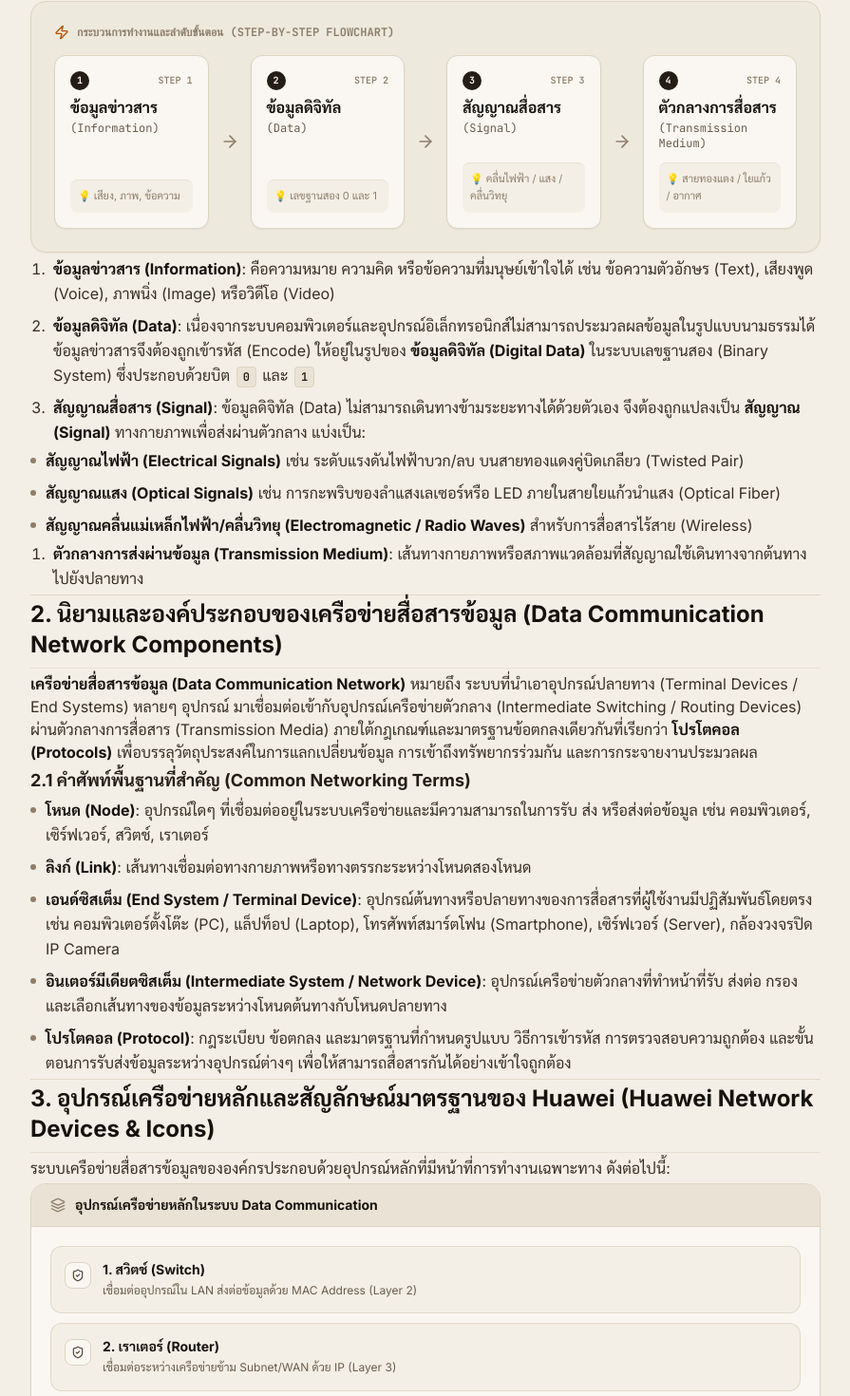
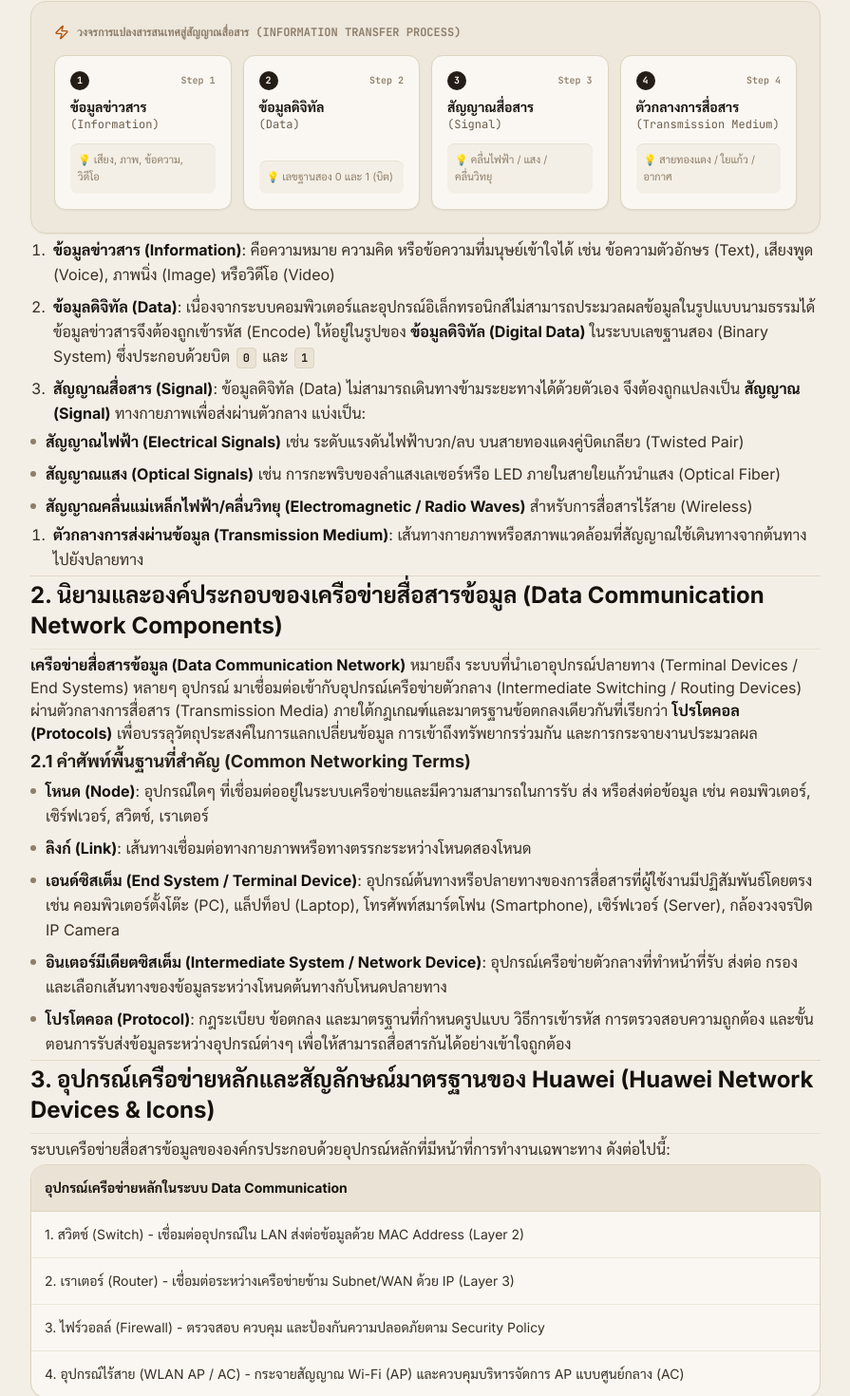
Before and after one commit to Supot77/Sum-Network, a React (Vite) app: page / in a window 1280 px wide. Shown: the part 849-2319 px from the top of the page at 95% size, without its empty margins (352-1247 px from the left). Built offline with nearby package versions, Linux system fonts and the light colour scheme.

Commit message:
fix: robust diagram parsing for tables, CLI, and flowcards without truncation

```diff
--- a/src/components/common/SmartDiagramBlock.jsx
+++ b/src/components/common/SmartDiagramBlock.jsx
@@ -1,5 +1,5 @@
 import React from 'react';
-import { ArrowRight, ArrowDown, Terminal, Check, Copy, Network, Layers, ShieldCheck, Zap, Server, Laptop, Cpu, GitFork } from 'lucide-react';
+import { ArrowRight, ArrowDown, Terminal, Check, Copy, Layers, ShieldCheck, Zap, Table } from 'lucide-react';
 
 export default function SmartDiagramBlock({ rawContent }) {
   const [copied, setCopied] = React.useState(false);
@@ -11,12 +11,146 @@ export default function SmartDiagramBlock({ rawContent }) {
     setTimeout(() => setCopied(false), 2000);
   };
 
-  // 1. Detect if it is a CLI terminal session (<Huawei>, [Huawei], Router#)
-  const isCli = /^[<[\w-]{1,20}[>#\]]/.test(text) || text.includes('system-view') || text.includes('display ') || text.includes('interface GigabitEthernet');
-  if (isCli) {
+  const lines = text.split('\n');
+
+  // 1. SPECIFIC FLOW: Information Transfer Process (Chapter 1)
+  if (text.includes('Information') && text.includes('Transmission Medium') && text.includes('--->')) {
+    const steps = [
+      { num: 1, title: 'ข้อมูลข่าวสาร', en: 'Information', note: 'เสียง, ภาพ, ข้อความ, วิดีโอ' },
+      { num: 2, title: 'ข้อมูลดิจิทัล', en: 'Data', note: 'เลขฐานสอง 0 และ 1 (บิต)' },
+      { num: 3, title: 'สัญญาณสื่อสาร', en: 'Signal', note: 'คลื่นไฟฟ้า / แสง / คลื่นวิทยุ' },
+      { num: 4, title: 'ตัวกลางการสื่อสาร', en: 'Transmission Medium', note: 'สายทองแดง / ใยแก้ว / อากาศ' },
+    ];
+
+    return (
+      <div className="my-6 p-5 sm:p-6 rounded-2xl bg-[#EAE3D5]/60 dark:bg-zinc-900/60 border border-[#DDD3C1] dark:border-zinc-800 font-sans shadow-sm">
+        <div className="flex items-center gap-2 mb-4 text-xs font-mono font-bold text-[#8E7E6A] dark:text-zinc-400 uppercase">
+          <Zap className="w-4 h-4 text-amber-700 dark:text-amber-400" />
+          <span>วงจรการแปลงสารสนเทศสู่สัญญาณสื่อสาร (Information Transfer Process)</span>
+        </div>
+
+        <div className="grid grid-cols-1 sm:grid-cols-2 lg:grid-cols-4 gap-3">
+          {steps.map((s, idx) => (
+            <div key={idx} className="p-4 rounded-xl bg-[#FAF7F2] dark:bg-zinc-950 border border-[#DDD3C1] dark:border-zinc-800 flex flex-col justify-between shadow-sm hover:border-[#8E7E6A] transition-colors">
+              <div>
+                <div className="flex items-center justify-between mb-2">
+                  <span className="w-5 h-5 rounded-full bg-[#231D16] text-[#FAF7F2] dark:bg-zinc-100 dark:text-zinc-950 text-[10px] font-mono font-bold flex items-center justify-center">
+                    {s.num}
+                  </span>
+                  <span className="text-[10px] font-mono text-[#8E7E6A] dark:text-zinc-500 font-semibold">
+                    Step {s.num}
+                  </span>
+                </div>
+                <div className="font-bold text-sm text-[#16120D] dark:text-zinc-100">{s.title}</div>
+                <div className="text-xs font-mono text-[#6B5C4B] dark:text-zinc-400">({s.en})</div>
+              </div>
+              <div className="text-[11px] text-[#8E7E6A] dark:text-zinc-400 mt-3 pt-2 border-t border-[#DDD3C1]/50 dark:border-zinc-800 bg-[#F4EFE6] dark:bg-zinc-900/60 p-2 rounded-lg">
+                💡 {s.note}
+              </div>
+            </div>
+          ))}
+        </div>
+      </div>
+    );
+  }
+
+  // 2. SPECIFIC FLOW: Device Boot / Initialization Process (Chapter 3)
+  if (text.includes('Hardware Power-On') && text.includes('BootROM') && text.includes('Load VRP')) {
+    const bootSteps = [
+      { step: 1, title: 'Hardware Power-On & POST', desc: 'จ่ายไฟและตรวจสอบความสมบูรณ์ของฮาร์ดแวร์ (CPU, SDRAM)' },
+      { step: 2, title: 'Run BootROM Software', desc: 'รันโปรแกรม BootLoader เตรียมพร้อมระบบและโหลด OS' },
+      { step: 3, title: 'Load VRP System Software', desc: 'ค้นหาและโหลดไฟล์ระบบ .cc จาก Flash เข้าสู่ SDRAM' },
+      { step: 4, title: 'Load Configuration File', desc: 'โหลดไฟล์ startup saved-configuration มาเป็น Current Configuration' },
+    ];
+
+    return (
+      <div className="my-6 p-5 sm:p-6 rounded-2xl bg-[#EAE3D5]/60 dark:bg-zinc-900/60 border border-[#DDD3C1] dark:border-zinc-800 font-sans shadow-sm">
+        <div className="flex items-center gap-2 mb-4 text-xs font-mono font-bold text-[#8E7E6A] dark:text-zinc-400 uppercase">
+          <Zap className="w-4 h-4 text-amber-700 dark:text-amber-400" />
+          <span>กระบวนการเริ่มต้นระบบของอุปกรณ์ (Device Initialization Process)</span>
+        </div>
+
+        <div className="grid grid-cols-1 sm:grid-cols-2 lg:grid-cols-4 gap-3">
+          {bootSteps.map((b, idx) => (
+            <div key={idx} className="p-4 rounded-xl bg-[#FAF7F2] dark:bg-zinc-950 border border-[#DDD3C1] dark:border-zinc-800 flex flex-col justify-between shadow-sm">
+              <div>
+                <div className="flex items-center justify-between mb-2">
+                  <span className="w-5 h-5 rounded-full bg-[#231D16] text-[#FAF7F2] dark:bg-zinc-100 dark:text-zinc-950 text-[10px] font-mono font-bold flex items-center justify-center">
+                    {b.step}
+                  </span>
+                  <span className="text-[10px] font-mono text-[#8E7E6A] dark:text-zinc-500 font-semibold">
+                    Step {b.step}
+                  </span>
+                </div>
+                <div className="font-bold text-xs sm:text-sm text-[#16120D] dark:text-zinc-100">{b.title}</div>
+              </div>
+              <div className="text-[11px] text-[#8E7E6A] dark:text-zinc-400 mt-2.5 pt-2 border-t border-[#DDD3C1]/50 dark:border-zinc-800">
+                {b.desc}
+              </div>
+            </div>
+          ))}
+        </div>
+      </div>
+    );
+  }
+
+  // 3. ASCII TABLE DETECTION: Multi-row table with pipes | ... |
+  const pipeLines = lines.filter(l => l.trim().startsWith('|') && l.trim().endsWith('|'));
+  if (pipeLines.length >= 2 && text.includes('+---')) {
+    const tableRows = [];
+    lines.forEach(line => {
+      const trimmed = line.trim();
+      if (trimmed.startsWith('|') && trimmed.endsWith('|')) {
+        const cells = trimmed.split('|').slice(1, -1).map(c => c.trim()).filter(c => c !== '');
+        if (cells.length > 0) {
+          tableRows.push(cells);
+        }
+      }
+    });
+
+    if (tableRows.length >= 2) {
+      const headers = tableRows[0];
+      const rows = tableRows.slice(1);
+
+      return (
+        <div className="my-6 overflow-x-auto rounded-2xl border border-[#DDD3C1] dark:border-zinc-800 bg-[#FAF7F2] dark:bg-zinc-950 shadow-sm font-sans">
+          <table className="w-full text-xs sm:text-sm border-collapse text-left">
+            <thead>
+              <tr className="bg-[#EAE3D5] dark:bg-zinc-900 border-b border-[#DDD3C1] dark:border-zinc-800 text-[#16120D] dark:text-zinc-100 font-bold">
+                {headers.map((h, i) => (
+                  <th key={i} className="p-3.5 border-r border-[#DDD3C1]/60 dark:border-zinc-800 last:border-r-0">
+                    {h}
+                  </th>
+                ))}
+              </tr>
+            </thead>
+            <tbody className="divide-y divide-[#DDD3C1]/50 dark:divide-zinc-800/50">
+              {rows.map((row, rIdx) => (
+                <tr key={rIdx} className="hover:bg-[#EAE3D5]/40 dark:hover:bg-zinc-900/40 transition-colors">
+                  {row.map((cell, cIdx) => (
+                    <td key={cIdx} className="p-3.5 border-r border-[#DDD3C1]/40 dark:border-zinc-800 last:border-r-0 text-[#382F24] dark:text-zinc-300">
+                      {cell}
+                    </td>
+                  ))}
+                </tr>
+              ))}
+            </tbody>
+          </table>
+        </div>
+      );
+    }
+  }
+
+  // 4. CLI TERMINAL SESSION (Raw terminal commands without ASCII table borders)
+  const isPureCli = !text.includes('+---') && (
+    text.startsWith('<Huawei>') || text.startsWith('[Huawei]') ||
+    text.startsWith('<Switch>') || text.startsWith('[Switch]') ||
+    text.startsWith('sysname ') || text.startsWith('system-view')
+  );
+
+  if (isPureCli) {
     return (
       <div className="my-6 rounded-2xl overflow-hidden border border-[#DDD3C1] dark:border-zinc-800 bg-[#231D16] text-[#FAF7F2] dark:bg-zinc-950 shadow-md font-mono text-xs">
-        {/* Terminal Header */}
         <div className="flex items-center justify-between px-4 py-2.5 bg-[#16120D] dark:bg-zinc-900 border-b border-zinc-800 text-zinc-400">
           <div className="flex items-center gap-2">
             <div className="flex items-center gap-1.5">
@@ -26,7 +160,7 @@ export default function SmartDiagramBlock({ rawContent }) {
             </div>
             <span className="text-[11px] text-zinc-400 ml-2 font-sans font-medium flex items-center gap-1">
               <Terminal className="w-3.5 h-3.5 text-zinc-400" />
-              VRP Command Line Interface
+              CLI Terminal Emulator
             </span>
           </div>
           <button
@@ -37,167 +171,20 @@ export default function SmartDiagramBlock({ rawContent }) {
             <span>{copied ? 'คัดลอกแล้ว' : 'คัดลอก'}</span>
           </button>
         </div>
-        {/* Terminal Body */}
-        <pre className="p-4 overflow-x-auto leading-relaxed text-zinc-200 selection:bg-zinc-700">
+        <pre className="p-4 overflow-x-auto leading-relaxed text-zinc-200 selection:bg-zinc-700 whitespace-pre">
           <code>{text}</code>
         </pre>
       </div>
     );
   }
 
-  // 2. Detect if it is an ASCII Flowchart with arrows (---> or --> or ->)
-  const isArrowFlow = text.includes('--->') || text.includes('-->') || text.includes(' -> ');
-  if (isArrowFlow && text.includes('+--')) {
-    // Parse horizontal/sequential box flow
-    // Try to extract box titles and bottom annotations
-    const lines = text.split('\n');
-    const titles = [];
-    const subtitles = [];
-    const annotations = [];
-
-    lines.forEach(l => {
-      if (l.includes('|')) {
-        const parts = l.split('|').filter(p => p.trim() && !p.includes('--->') && !p.includes('-->'));
-        parts.forEach(p => {
-          const clean = p.trim();
-          if (clean.startsWith('(') && clean.endsWith(')')) {
-            subtitles.push(clean.replace(/[()]/g, ''));
-          } else if (clean && !clean.includes('+--')) {
-            titles.push(clean);
-          }
-        });
-      } else if (l.includes('(') && l.includes(')')) {
-        // Annotation line like (เสียง, ภาพ) (0, 1) ...
-        const matches = l.match(/\(([^)]+)\)/g);
-        if (matches) {
-          matches.forEach(m => annotations.push(m.replace(/[()]/g, '')));
-        }
-      }
-    });
-
-    const stepCount = Math.max(titles.length, subtitles.length, 1);
-    const steps = [];
-    for (let idx = 0; idx < stepCount; idx++) {
-      steps.push({
-        title: titles[idx] || `ขั้นตอนที่ ${idx + 1}`,
-        subtitle: subtitles[idx] || '',
-        note: annotations[idx] || ''
-      });
-    }
-
-    if (steps.length >= 2) {
-      return (
-        <div className="my-6 p-5 sm:p-6 rounded-2xl bg-[#EAE3D5]/50 dark:bg-zinc-900/50 border border-[#DDD3C1] dark:border-zinc-800 font-sans shadow-sm">
-          <div className="flex items-center gap-2 mb-4 text-xs font-mono font-bold text-[#8E7E6A] dark:text-zinc-400 uppercase">
-            <Zap className="w-4 h-4 text-amber-700 dark:text-amber-400" />
-            <span>กระบวนการทำงานและลำดับขั้นตอน (Step-by-Step Flowchart)</span>
-          </div>
-
-          <div className="flex flex-col md:flex-row items-stretch justify-between gap-3">
-            {steps.map((step, idx) => (
-              <React.Fragment key={idx}>
-                <div className="flex-1 p-4 rounded-xl bg-[#FAF7F2] dark:bg-zinc-950 border border-[#DDD3C1] dark:border-zinc-800 flex flex-col justify-between shadow-sm hover:border-[#8E7E6A] transition-colors">
-                  <div>
-                    <div className="flex items-center justify-between gap-2 mb-1.5">
-                      <span className="w-5 h-5 rounded-full bg-[#231D16] text-[#FAF7F2] dark:bg-zinc-100 dark:text-zinc-950 text-[10px] font-mono font-bold flex items-center justify-center">
-                        {idx + 1}
-                      </span>
-                      <span className="text-[10px] font-mono uppercase text-[#8E7E6A] dark:text-zinc-500 font-semibold">
-                        Step {idx + 1}
-                      </span>
-                    </div>
-
-                    <div className="font-bold text-sm sm:text-base text-[#16120D] dark:text-zinc-100 mt-1">
-                      {step.title}
-                    </div>
-
-                    {step.subtitle && (
-                      <div className="text-xs font-mono text-[#6B5C4B] dark:text-zinc-400 mt-0.5">
-                        ({step.subtitle})
-                      </div>
-                    )}
-                  </div>
-
-                  {step.note && (
-                    <div className="text-[11px] text-[#8E7E6A] dark:text-zinc-400 mt-3 pt-2 border-t border-[#DDD3C1]/50 dark:border-zinc-800 font-sans bg-[#F4EFE6] dark:bg-zinc-900/60 p-2 rounded-lg">
-                      💡 {step.note}
-                    </div>
-                  )}
-                </div>
-
-                {idx < steps.length - 1 && (
-                  <div className="flex items-center justify-center py-1 md:py-0 text-[#8E7E6A] dark:text-zinc-500">
-                    <ArrowRight className="hidden md:block w-5 h-5 animate-pulse" />
-                    <ArrowDown className="md:hidden w-5 h-5 animate-pulse" />
-                  </div>
-                )}
-              </React.Fragment>
-            ))}
-          </div>
-        </div>
-      );
-    }
-  }
-
-  // 3. Detect if it is an ASCII Box Diagram with rows / components (+------+ | 1. ... | | 2. ... | +------+)
-  if (text.includes('+---') && text.includes('|')) {
-    const lines = text.split('\n');
-    const contentLines = lines
-      .map(l => l.replace(/^[|+]|[|+]$/g, '').trim())
-      .filter(l => l && !l.startsWith('---') && !l.startsWith('==='));
-
-    if (contentLines.length >= 2) {
-      const headerTitle = contentLines[0];
-      const items = contentLines.slice(1);
-
-      return (
-        <div className="my-6 rounded-2xl overflow-hidden border border-[#DDD3C1] dark:border-zinc-800 bg-[#FAF7F2] dark:bg-zinc-950 font-sans shadow-sm">
-          {/* Header Banner */}
-          <div className="px-5 py-3 bg-[#EAE3D5] dark:bg-zinc-900 border-b border-[#DDD3C1] dark:border-zinc-800 flex items-center gap-2.5">
-            <Layers className="w-4 h-4 text-[#8E7E6A] dark:text-zinc-400" />
-            <h4 className="font-bold text-xs sm:text-sm text-[#16120D] dark:text-zinc-100">
-              {headerTitle}
-            </h4>
-          </div>
-
-          {/* Items Grid */}
-          <div className="p-4 sm:p-5 grid grid-cols-1 gap-2.5">
-            {items.map((item, idx) => {
-              const parts = item.split(' - ');
-              const title = parts[0] || item;
-              const desc = parts[1] || '';
-
-              return (
-                <div key={idx} className="p-3.5 rounded-xl bg-[#F4EFE6] dark:bg-zinc-900/60 border border-[#DDD3C1]/80 dark:border-zinc-800 flex items-start gap-3">
-                  <div className="p-1.5 rounded-lg bg-[#FAF7F2] dark:bg-zinc-800 text-[#4F4335] dark:text-zinc-300 border border-[#DDD3C1] dark:border-zinc-700 flex-shrink-0 mt-0.5">
-                    <ShieldCheck className="w-3.5 h-3.5" />
-                  </div>
-                  <div className="flex-1 min-w-0">
-                    <div className="font-bold text-xs sm:text-sm text-[#16120D] dark:text-zinc-100">
-                      {title}
-                    </div>
-                    {desc && (
-                      <div className="text-xs text-[#6B5C4B] dark:text-zinc-300 mt-0.5 leading-relaxed font-sans">
-                        {desc}
-                      </div>
-                    )}
-                  </div>
-                </div>
-              );
-            })}
-          </div>
-        </div>
-      );
-    }
-  }
-
-  // 4. Default: Render as polished clean blueprint code box with copy button
+  // 5. TECHNICAL BLUEPRINT (Topologies, packet bit diagrams, ASCII schematics)
   return (
-    <div className="my-5 rounded-2xl overflow-hidden border border-[#DDD3C1] dark:border-zinc-800 bg-[#EAE3D5]/80 dark:bg-zinc-950 shadow-sm font-mono text-xs">
-      <div className="flex items-center justify-between px-4 py-2 bg-[#EAE3D5] dark:bg-zinc-900 border-b border-[#DDD3C1] dark:border-zinc-800 text-[#8E7E6A] dark:text-zinc-400">
+    <div className="my-6 rounded-2xl overflow-hidden border border-[#DDD3C1] dark:border-zinc-800 bg-[#EAE3D5]/80 dark:bg-zinc-950 shadow-sm font-mono text-xs">
+      <div className="flex items-center justify-between px-4 py-2.5 bg-[#EAE3D5] dark:bg-zinc-900 border-b border-[#DDD3C1] dark:border-zinc-800 text-[#8E7E6A] dark:text-zinc-400">
         <span className="text-[11px] font-sans font-medium flex items-center gap-1.5">
           <Layers className="w-3.5 h-3.5" />
-          ผังโครงสร้างข้อมูลและสถาปัตยกรรม (Technical Blueprint)
+          ผังโครงสร้างสถาปัตยกรรมและไดอะแกรม (Technical Blueprint)
         </span>
         <button
           onClick={handleCopy}
@@ -207,7 +194,7 @@ export default function SmartDiagramBlock({ rawContent }) {
           <span>{copied ? 'คัดลอก' : 'คัดลอก'}</span>
         </button>
       </div>
-      <pre className="p-4 overflow-x-auto leading-relaxed text-[#231D16] dark:text-zinc-200 whitespace-pre">
+      <pre className="p-4 overflow-x-auto leading-relaxed text-[#231D16] dark:text-zinc-200 whitespace-pre selection:bg-[#FAF7F2]">
         <code>{text}</code>
       </pre>
     </div>
```
